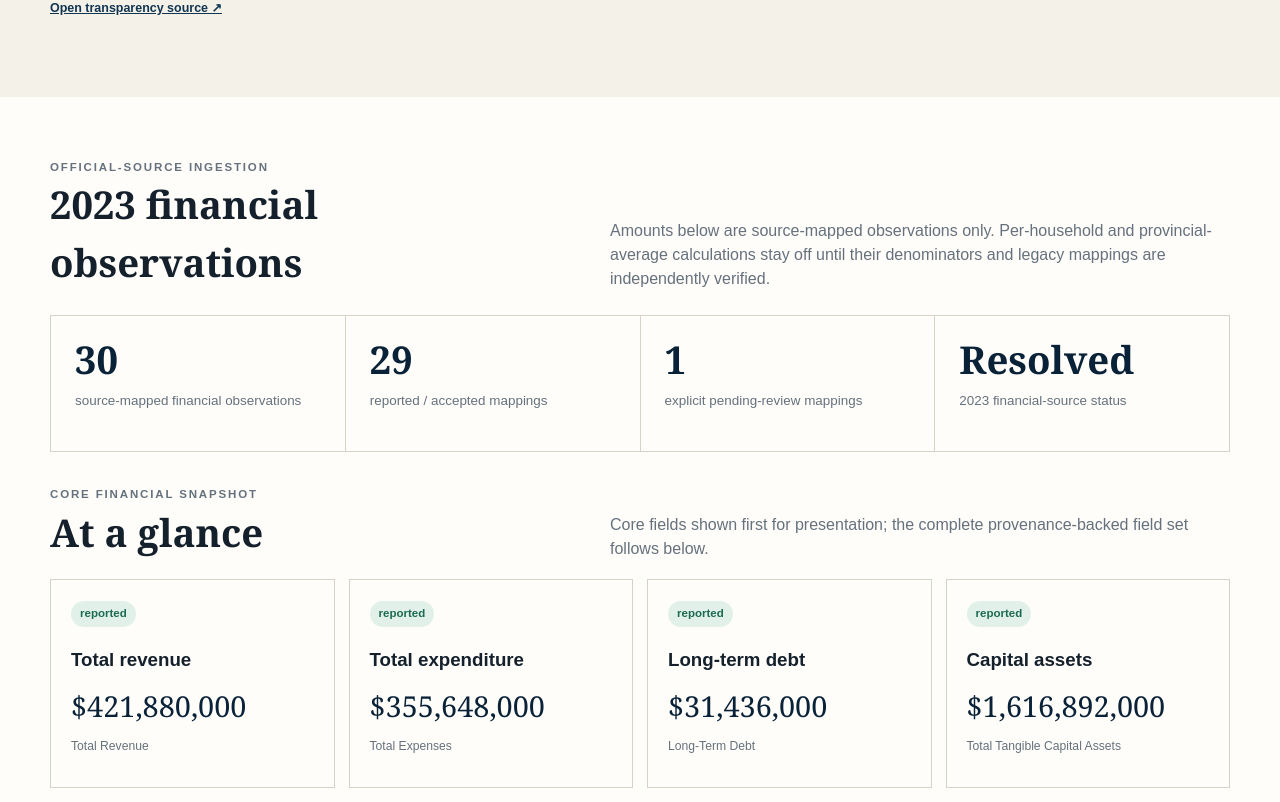
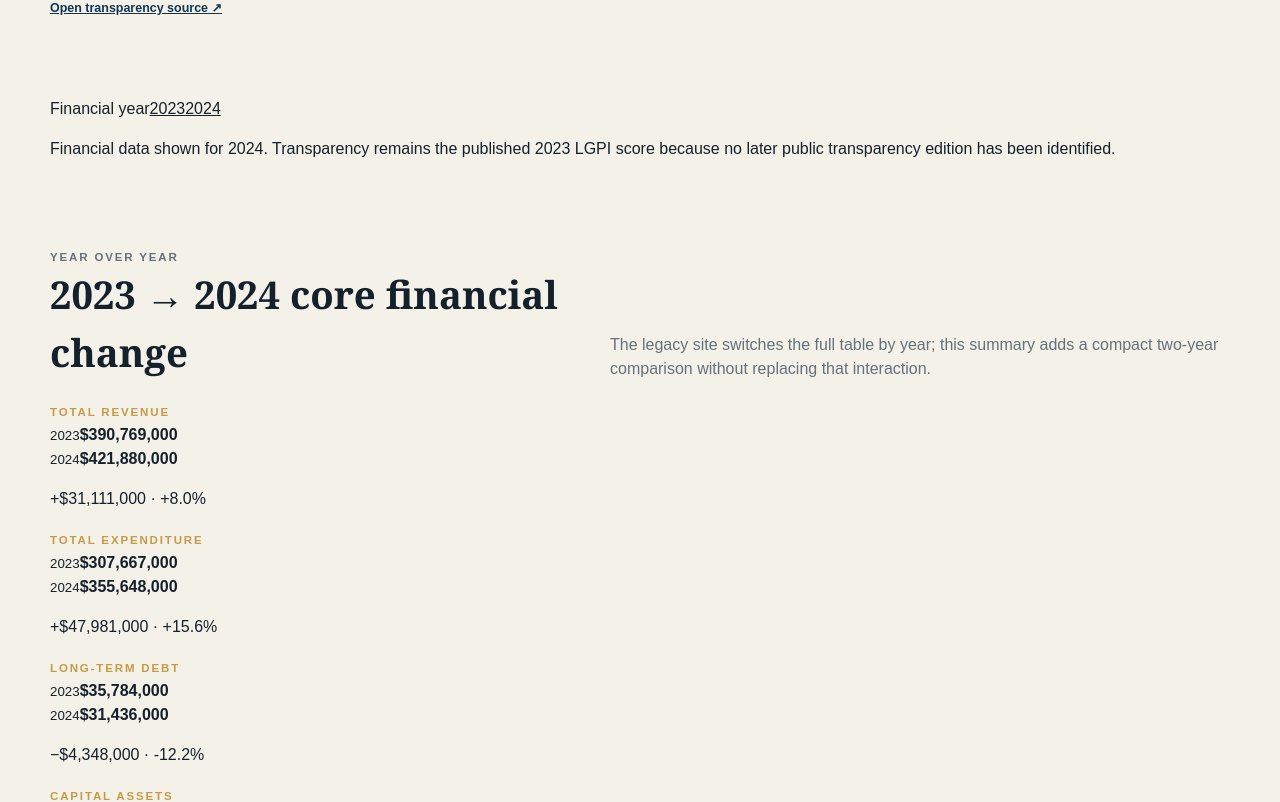
Before and after one commit to FTFNAnalytics/lgpi, a Next.js app: page /cities/abbotsford in a window 1280 px wide. Shown: the part 800-1602 px from the top of the page. Built offline with nearby package versions, Linux system fonts and the light colour scheme.

Commit message:
Add legacy-style year tabs and 2023-2024 city trends

```diff
--- a/app/cities/[slug]/page.tsx
+++ b/app/cities/[slug]/page.tsx
@@ -1,6 +1,10 @@
+import Link from "next/link";
 import { notFound } from "next/navigation";
 import {
+  availableFinancialYears,
+  FinancialYear,
   formatThousands,
+  getFinancialObservation,
   getComponentRows,
   getFinancialObservations,
   getFinancialSourceUnavailable,
@@ -14,14 +18,23 @@ export function generateStaticParams() {
   return municipalities2023.map((record) => ({ slug: record.slug }));
 }
 
-export default async function CityPage({ params }: { params: Promise<{ slug: string }> }) {
+export default async function CityPage({
+  params,
+  searchParams,
+}: {
+  params: Promise<{ slug: string }>;
+  searchParams: Promise<{ year?: string }>;
+}) {
   const { slug } = await params;
+  const query = await searchParams;
+  const requestedYear = Number(query.year);
+  const year: FinancialYear = requestedYear === 2023 ? 2023 : 2024;
   const record = getMunicipality(slug);
   if (!record) notFound();
 
   const components = getComponentRows(record);
-  const financial = getFinancialObservations(slug);
-  const financialSourceUnavailable = getFinancialSourceUnavailable(slug);
+  const financial = getFinancialObservations(slug, year);
+  const financialSourceUnavailable = getFinancialSourceUnavailable(slug, year);
   const discrepancy = sourceDiscrepancies.find((item) => item.municipality === record.name);
   const reportedCount = financial.filter((observation) => observation.status === "reported").length;
   const pendingCount = financial.filter((observation) => observation.status === "pending_review").length;
@@ -29,13 +42,19 @@ export default async function CityPage({ params }: { params: Promise<{ slug: str
   const coreFinancial = coreMetricKeys
     .map((key) => financial.find((observation) => observation.metric === key))
     .filter((observation): observation is NonNullable<typeof observation> => Boolean(observation));
+  const trendRows = coreMetricKeys.map((metric) => ({
+    metric,
+    definition: getMetricDefinition(metric),
+    prior: getFinancialObservation(slug, 2023, metric),
+    current: getFinancialObservation(slug, 2024, metric),
+  }));
 
   return (
     <main>
       <section className="page-hero">
         <div className="shell city-head">
           <div>
-            <p className="eyebrow">{record.provinceName} · fiscal year 2023</p>
+            <p className="eyebrow">{record.provinceName} · financial year {year}</p>
             <h1 className="city-title">{record.name}</h1>
             <p>
               Source-cited reconstruction status:{" "}
@@ -94,12 +113,70 @@ export default async function CityPage({ params }: { params: Promise<{ slug: str
         </div>
       </section>
 
+      <section className="year-nav-section">
+        <div className="shell">
+          <div className="year-nav" aria-label="Financial year">
+            <span className="year-nav-label">Financial year</span>
+            {availableFinancialYears.map((item) => (
+              <Link
+                key={item}
+                href={"/cities/" + slug + "?year=" + item}
+                className={"year-tab " + (year === item ? "active" : "")}
+              >
+                {item}
+              </Link>
+            ))}
+          </div>
+          {year === 2024 && (
+            <p className="year-context-note">
+              Financial data shown for 2024. Transparency remains the published 2023 LGPI score because no later public transparency edition has been identified.
+            </p>
+          )}
+        </div>
+      </section>
+
+      <section className="section tight">
+        <div className="shell">
+          <div className="section-heading compact-heading">
+            <div>
+              <p className="eyebrow">Year over year</p>
+              <h2>2023 → 2024 core financial change</h2>
+            </div>
+            <p>The legacy site switches the full table by year; this summary adds a compact two-year comparison without replacing that interaction.</p>
+          </div>
+          <div className="yoy-grid">
+            {trendRows.map((row) => {
+              const prior = row.prior?.valueThousands ?? null;
+              const current = row.current?.valueThousands ?? null;
+              const change = prior !== null && current !== null ? current - prior : null;
+              const percent = prior !== null && current !== null && prior !== 0
+                ? (change! / Math.abs(prior)) * 100
+                : null;
+              return (
+                <article className="yoy-card" key={row.metric}>
+                  <span className="eyebrow">{row.definition?.label ?? row.metric}</span>
+                  <div className="yoy-values">
+                    <div><small>2023</small><strong>{formatThousands(prior)}</strong></div>
+                    <div><small>2024</small><strong>{formatThousands(current)}</strong></div>
+                  </div>
+                  <p className="yoy-change">
+                    {change === null
+                      ? "Comparable value unavailable"
+                      : `${change >= 0 ? "+" : "−"}${formatThousands(Math.abs(change))}${percent === null ? "" : ` · ${percent >= 0 ? "+" : ""}${percent.toFixed(1)}%`}`}
+                  </p>
+                </article>
+              );
+            })}
+          </div>
+        </div>
+      </section>
+
       <section className="section white">
         <div className="shell">
           <div className="section-heading">
             <div>
               <p className="eyebrow">Official-source ingestion</p>
-              <h2>2023 financial observations</h2>
+              <h2>{year} financial observations</h2>
             </div>
             <p>Amounts below are source-mapped observations only. Per-household and provincial-average calculations stay off until their denominators and legacy mappings are independently verified.</p>
           </div>
@@ -118,13 +195,13 @@ export default async function CityPage({ params }: { params: Promise<{ slug: str
             </div>
             <div className="stat">
               <strong>{financialSourceUnavailable ? "Unavailable" : financial.length ? "Resolved" : "Pending"}</strong>
-              <span>2023 financial-source status</span>
+              <span>{year} financial-source status</span>
             </div>
           </div>
 
           {financialSourceUnavailable && (
             <div className="notice" style={{ marginBottom: 20 }}>
-              <strong>2023 financial source unavailable:</strong> {financialSourceUnavailable.reason}
+              <strong>{year} financial source unavailable:</strong> {financialSourceUnavailable.reason}
               The municipality remains in the LGPI universe; no missing financial value is treated as zero.
             </div>
           )}
```
